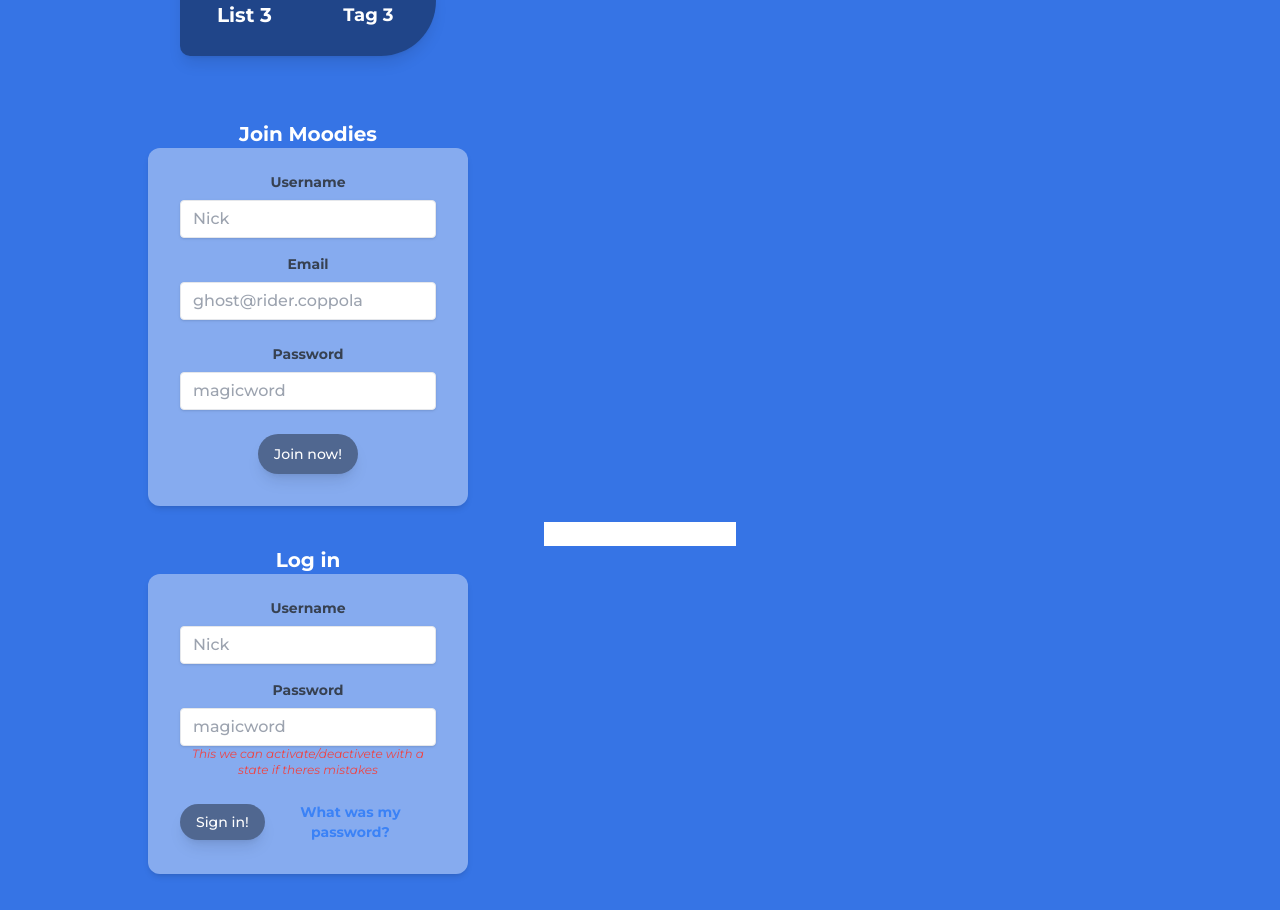
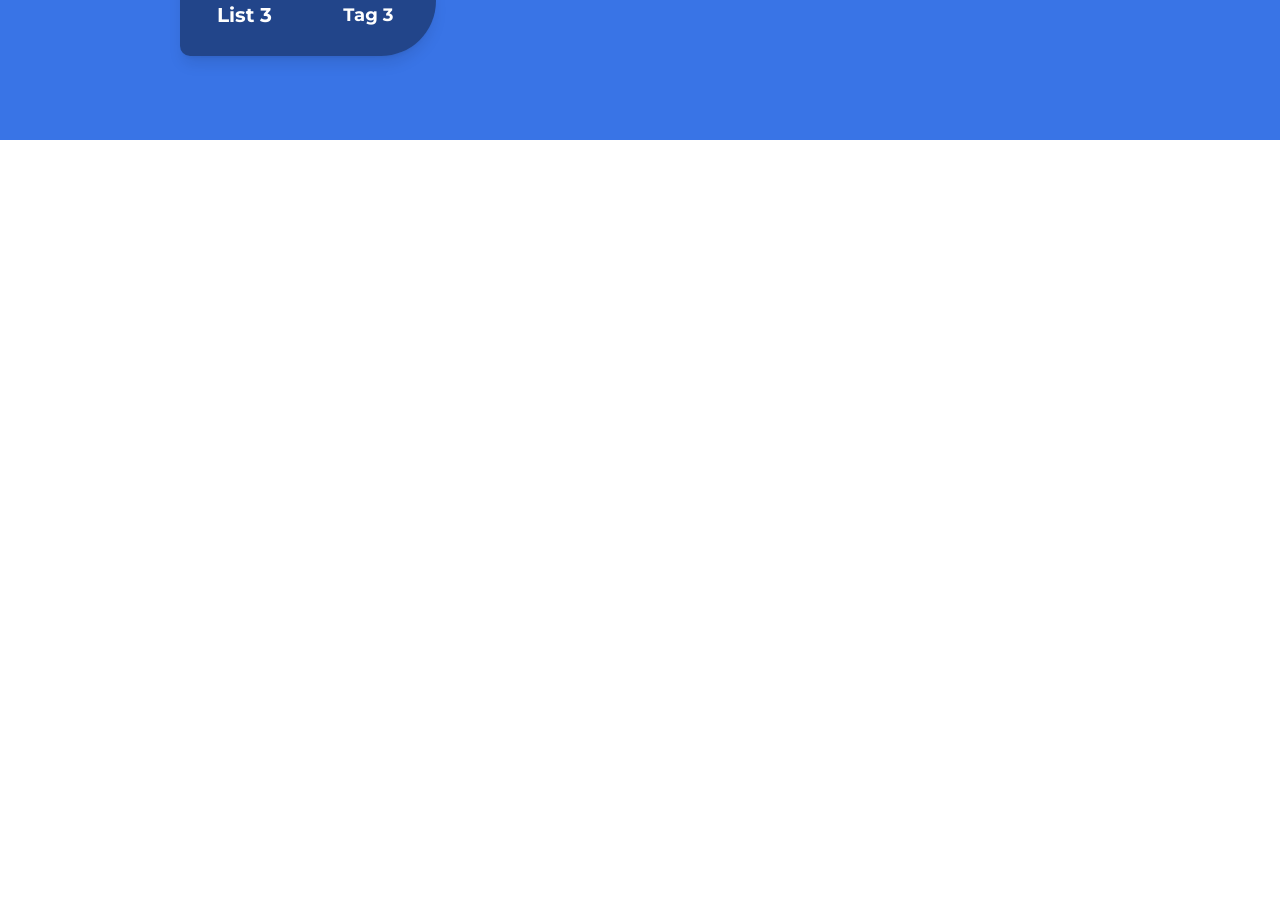
Before and after one commit to get-moodies/moodies, a React (Create React App) app: page /moodies/users/1 in a window 1280 px wide. Shown: the part 1500-2410 px from the top of the page. After the commit the page ends 1640 px from the top, so only its background shows below. Built offline with nearby package versions, Linux system fonts and the light colour scheme.

Commit message:
understood logic login

```diff
--- a/src/components/Login.js
+++ b/src/components/Login.js
@@ -12,13 +12,13 @@
 export default function Login() {
 
 const [ data, handleChange ] = useFormData(defaultData)
-const {login, isLogin} = useUsers()
+const {login, isLoggedIn} = useUsers()
 const navigate = useNavigate();
 
 useEffect( () => {
-    if (isLogin)
+    if (isLoggedIn)
         {return  navigate(`profiles/${data.userName}`)}}
-    ,[isLogin])
+    ,[isLoggedIn])
 
 return (
 <>
--- a/src/components/Register.js
+++ b/src/components/Register.js
@@ -16,17 +16,27 @@
 export default function Register() {
 
 const [ data, handleChange ] = useFormData(defaultData)
-const {register, isLogin, changeToken, token} = useUsers()
+const {register, isLoggedIn, logout, token} = useUsers()
 const navigate = useNavigate();
 
+
+//const [isSubmitted,setIsSubmitted] = useState(false);
+//const [isLoggedIn,setIsLoggedIn] = useState(JSON.parse(localStorage.getItem('isLoggedIn')));
+
+
 useEffect( () => {
-    if (isLogin)
+    console.log("Loged in?",isLoggedIn)
+    if (isLoggedIn)
         {return  navigate(`profiles/${data.userName}`)}}
-    ,[isLogin])
-console.log("token", token)
+    ,[isLoggedIn])
+console.log("register top: token", token)
 
 return (
     <>
+	{isLoggedIn && <h1>Is logged in</h1>}
+	<button className="btn-primary" onClick={()=>{logout()}}> Log out</button>
+
+
 <div className="w-full max-w-xs ">
 <div className="text-xl text-white font-bold">Join Moodies</div>
 <div className="bg-white shadow-md rounded-xl px-8 pt-6 pb-8 mb-4 bg-opacity-40">
@@ -111,7 +121,6 @@
     </div>
   </div>
 </div>
-<input type="text" onChange={(e)=> {changeToken(e.target.value) }} />
     </>
 )
 }
--- a/src/components/useUsers.js
+++ b/src/components/useUsers.js
@@ -1,3 +1,4 @@
+import { useEffect } from "react";
 import { useState } from "react";
 
 function useUsers  () {
@@ -5,14 +6,28 @@
 const url = "https://get-moodies.herokuapp.com/"
 const urlProfile = url + "profile/"
 const urlUser = url + "users/"
-// localStorage.setItem('token',null)
 
-const [ isLogin, setIsLogin ] = useState(false)
-const [ token, setToken] = useState( localStorage.getItem('token') || null );
+const [ isLoggedIn, setIsLoggedIn ] = useState(false)
+const [ token, setToken] = useState(  null );
 
-const changeToken = ( word ) => {
-    setToken(word);
+const logout = ( ) => {
+    setToken(false);
 }
+
+useEffect(
+    () => {
+        console.log("Inside Effect", token);
+        localStorage.setItem("token", JSON.stringify( token ) );
+        if (token) {
+            localStorage.setItem("isLoggedIn", JSON.stringify( true ) )
+            setIsLoggedIn(true)
+        }
+        else {
+            localStorage.setItem("isLoggedIn", JSON.stringify( false ))
+            setIsLoggedIn(false)
+        }}
+    ,[token]
+)
 
 function getUserPublic( userName ) {
     fetch( urlProfile + userName)
@@ -51,6 +66,8 @@
 }
 
 function register (post) {
+
+
     fetch(urlUser , {
         headers: {"Content-Type": "application/json"},
         method: "POST",
@@ -58,8 +75,14 @@
         })
         .then((res) => res.json())
         .then((result) => {
-            if(result._id){setIsLogin(true)}
-            console.log(result)
+            console
+            if(result._id){
+                login({
+                    userName:post.userName,
+                    magicword:post.magicword
+                })
+            }
+            console.log("Inside register:", result)
         })}
 
 function login (post) {
@@ -71,8 +94,8 @@
         .then((res) => res.json())
         .then((result) => {
             if(result.success){
-                setIsLogin(true)
-                localStorage.setItem('token', result.token)
+                setToken(result.token)
+                console.log("inside sucessful log in",result)
             }
             console.log(result)});
 }
@@ -99,8 +122,8 @@
     deleteUser,
     login,
     editUser,
-    isLogin,
-    token
+    isLoggedIn,
+    logout
 }
 }
 
--- a/src/routes/Layout.js
+++ b/src/routes/Layout.js
@@ -2,20 +2,25 @@
 import { Outlet } from "react-router-dom";
 
 ///borrar esto cuando acabe componentes
-import Register from "../components/Register"
-import Login from "../components/Login";
+// import Register from "../components/Register"
+// import Login from "../components/Login";
+// import useUsers from "../components/useUsers"
+// import { useState } from "react";
+// import { useEffect } from "react";
 
 export default function Layout() {
 
+// const [isLoggedIn,setIsLoggedIn] = useState(JSON.parse(localStorage.getItem('isLoggedIn')));
+// const {logout} = useUsers()
+// useEffect(()=>{
+// console.log("en layout:", isLoggedIn);},[isLoggedIn]
+// )
 	return (
 		<div className="App-main lg:w-[1024px] mx-auto p-5 justify-center text-center w-full">
 
 			<Header />
 			<Outlet />
 
-			<Register/>
-			<Login/>
-
 			<div className="backGround"></div>
 		</div>
 	);
```
